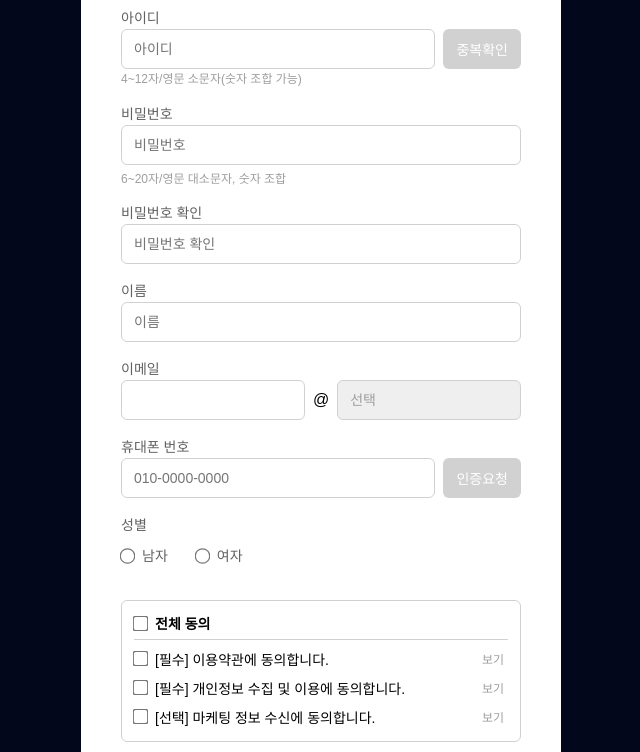
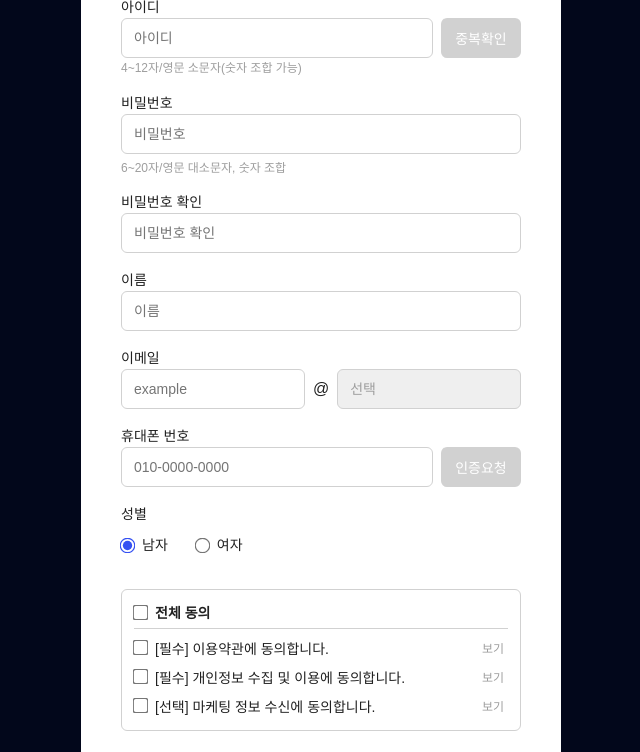
Before and after one commit to miloupark/OZ-DailyMission, a plain HTML site: page day3/day3-2/signup.html in a window 1280 px wide. Shown: the part 143-895 px from the top of the page, without its empty margins (319-959 px from the left). Drawn offline with Linux system fonts and the light colour scheme; a web font is replaced by a local one.

Commit message:
chore: small fix in day3 mission

```diff
--- a/day3/day3-2/signup.css
+++ b/day3/day3-2/signup.css
@@ -3,9 +3,9 @@
   margin: 0;
   padding: 0;
   box-sizing: border-box;
-  text-decoration: none;
 }
 a {
+  text-decoration: none;
   color: inherit;
 }
 ul,
@@ -13,8 +13,9 @@ li {
   list-style: none;
 }
 button {
-  all: unset;
-  cursor: pointer;
+  border: none;
+  background: none;
+  padding: 0;
 }
 fieldset {
   border: none;
@@ -37,10 +38,14 @@ input[type="checkbox"]:hover {
   accent-color: var(--primary);
 }
 input[type="radio"] {
-  height: 40px;
   transform: scale(1.2);
   cursor: pointer;
   accent-color: var(--primary);
+}
+
+button:focus {
+  outline: 2px solid var(--primary-dark);
+  outline-offset: 2px;
 }
 
 /* color variables */
@@ -60,6 +65,7 @@ input[type="radio"] {
 body {
   font-family: "Pretendard", sans-serif;
   padding: 40px;
+  color: var(--black);
   background-color: var(--primary-dark);
 }
 
@@ -122,7 +128,6 @@ body {
   padding: 0 12px;
   border-radius: 6px;
   font-size: 14px;
-  outline: none;
   transition: border 0.2s ease;
 }
 
@@ -134,7 +139,7 @@ body {
   display: block;
   font-size: 14px;
   padding-bottom: 2px;
-  color: var(--gray-700);
+  color: var(--black);
 }
 
 .input-desc {
@@ -152,6 +157,10 @@ body {
 .input-col {
   display: flex;
   flex-direction: column;
+}
+
+.input-h40 {
+  height: 40px;
 }
 
 /* link */
@@ -188,6 +197,7 @@ button:disabled {
 
 .btn-verify {
   width: 80px;
+  flex-shrink: 0;
   color: var(--white);
   background-color: var(--primary);
 }
@@ -210,6 +220,7 @@ button:disabled {
 
 .txt-lg {
   font-size: 24px;
+  font-weight: 600;
 }
 
 .pt-12 {
--- a/day3/day3-2/signup.html
+++ b/day3/day3-2/signup.html
@@ -13,7 +13,7 @@
   <body>
     <div class="signup">
       <header>
-        <h1 class="txt-bold pb-24">회원가입</h1>
+        <h1 class="txt-lg pb-24">회원가입</h1>
       </header>
       <main>
         <form action="/signup" method="post" class="form">
@@ -27,14 +27,16 @@
                     type="text"
                     id="id"
                     class="input"
+                    name="id"
                     placeholder="아이디"
+                    aria-describedby="id-desc"
                     required
                   />
                   <button type="button" class="btn-verify" disabled>
                     중복확인
                   </button>
                 </div>
-                <span class="input-desc"
+                <span id="id-desc" class="input-desc"
                   >4~12자/영문 소문자(숫자 조합 가능)
                 </span>
               </li>
@@ -44,10 +46,14 @@
                   type="password"
                   id="pwd"
                   class="input"
+                  name="password"
                   placeholder="비밀번호"
+                  aria-describedby="pwd-desc"
                   required
                 />
-                <span class="input-desc">6~20자/영문 대소문자, 숫자 조합</span>
+                <span id="pwd-desc" class="input-desc"
+                  >6~20자/영문 대소문자, 숫자 조합</span
+                >
               </li>
               <li class="input-col">
                 <label for="pwd-confirm" class="label">비밀번호 확인</label>
@@ -55,6 +61,7 @@
                   type="password"
                   id="pwd-confirm"
                   class="input"
+                  name="pwd-confirm"
                   placeholder="비밀번호 확인"
                   required
                 />
@@ -71,13 +78,14 @@
                 />
               </li>
               <li>
-                <label for="email-id" class="label">이메일</label>
+                <label for="email" class="label">이메일</label>
                 <div class="input-row">
                   <input
                     type="text"
-                    id="email-id"
+                    id="email"
                     class="input"
-                    name="email-id"
+                    name="email"
+                    placeholder="example"
                     required
                   />
                   <span aria-hidden="true">@</span>
@@ -116,10 +124,24 @@
               </li>
               <li>
                 <label for="sex" class="label">성별</label>
-                <div class="input-row">
-                  <input type="radio" id="male" name="sex" />
+                <div class="input-row input-h40">
+                  <input
+                    type="radio"
+                    id="male"
+                    name="sex"
+                    value="M"
+                    checked
+                    required
+                  />
                   <label for="male" class="label">남자</label>
-                  <input type="radio" id="female" name="sex" class="ml-20" />
+                  <input
+                    type="radio"
+                    id="female"
+                    name="sex"
+                    value="F"
+                    class="ml-20"
+                    required
+                  />
                   <label for="female" class="label">여자</label>
                 </div>
               </li>
```
